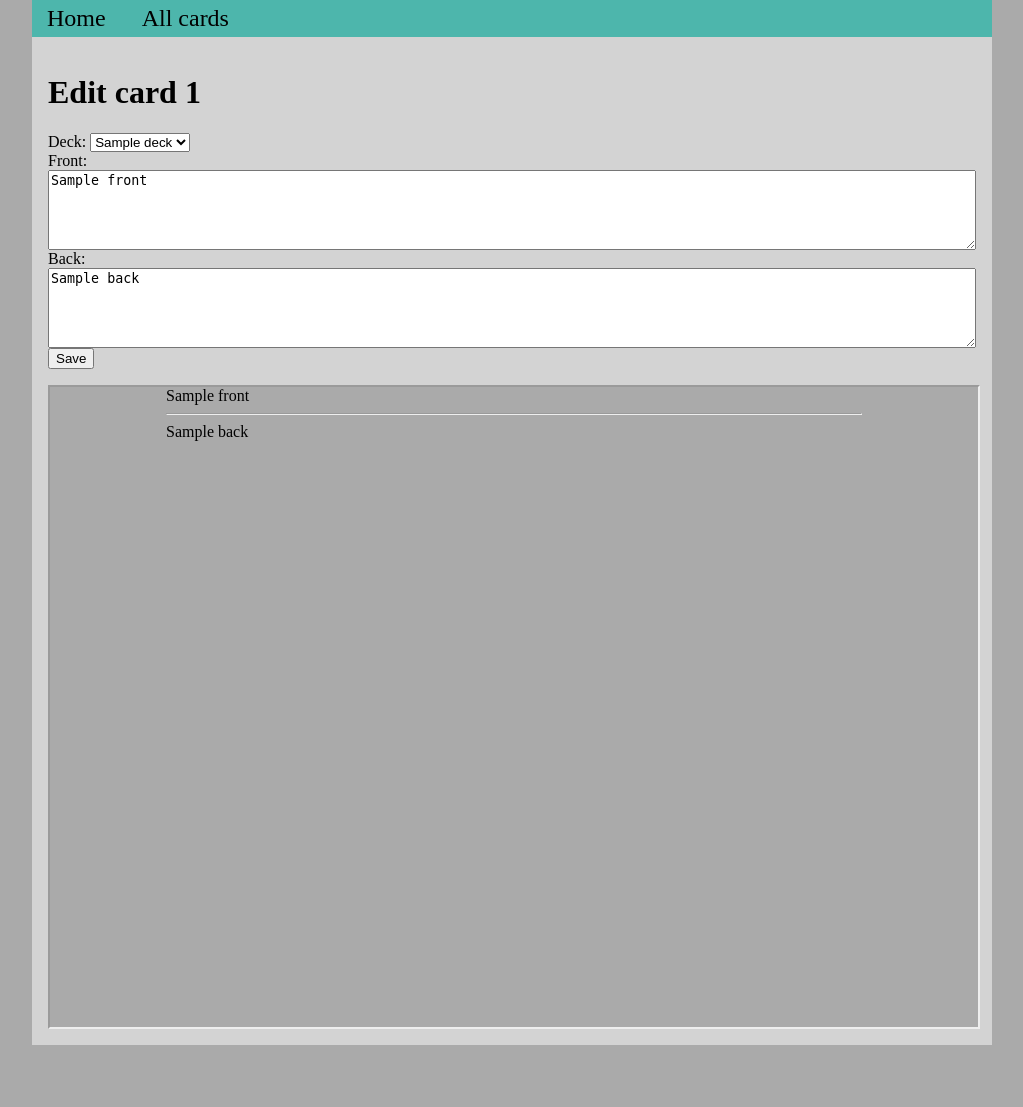
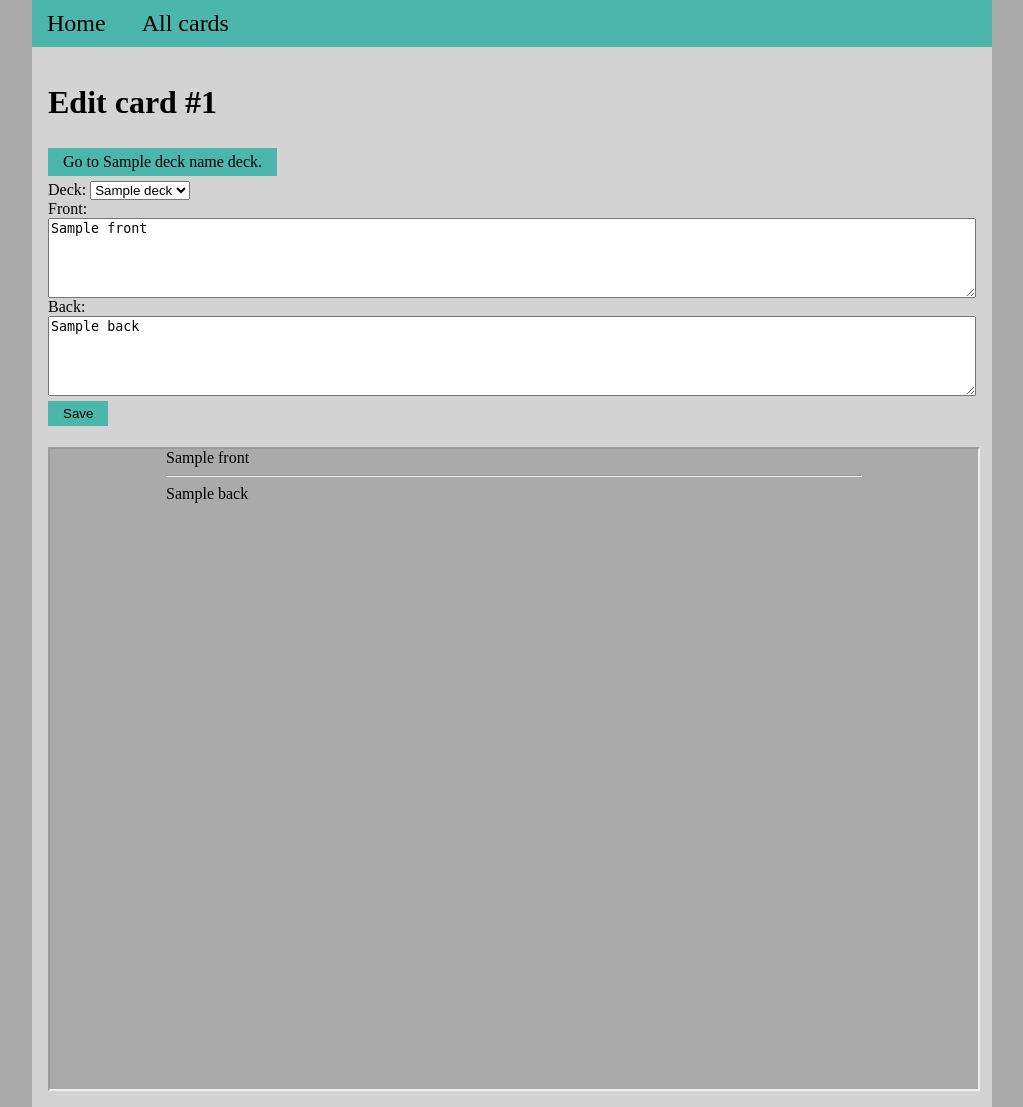
Before and after one commit to AeekTrue/meme, a Flask app: template src/templates/card_editor.html in a window 1280 px wide. Shown: the whole page, without its empty margins (128-1151 px from the left). Before the commit the page ends 1045 px from the top, so only its background shows below. Run offline with Flask 2, Linux system fonts and the light colour scheme; the template is opened without the code that fills it: most values are stand-ins (such as "Sample title", 1, 10 or a date in 2020); parts of the project's set-up code (start-up, migrations or seed data) failed here and were passed over.

Commit message:
Frontend: added link from editor to deck

```diff
--- a/src/static/style.css
+++ b/src/static/style.css
@@ -29,13 +29,14 @@ nav {
     font-size: 1.5em;
 }
 
-a.action {
+a.action, input[type='button'], input[type='submit']{
     color: var(--primary-fg);
     text-decoration: none;
     background: var(--primary-bg);
+    border: none;
     display: inline-block;
-    padding: 5px 15px; /* Поля */
-
+    padding: 5px 15px;
+    margin: 5px 0;
 }
 a.action:hover {
     background: var(--primary-light);
--- a/src/templates/card_editor.html
+++ b/src/templates/card_editor.html
@@ -3,8 +3,10 @@
     {{ "Edit card " + card_id |string if card_id else "New card" }}
 {% endblock %}
 {% block content %}
-    <h1>{{ "Edit card " + card_id |string if card_id else "New card" }}</h1>
-
+    <h1>{{ "Edit card #" + card_id |string if card_id else "New card" }}</h1>
+    {% if deck_name %}
+        <a class="action" href="{{ url_for('view_deck', deck_name=deck_name) }}">Go to {{ deck_name }} deck.</a>
+    {% endif %}
     <form action="{{ url_for('card_editor') }}" method="POST">
         <label for="deck_name">
             Deck:
```
